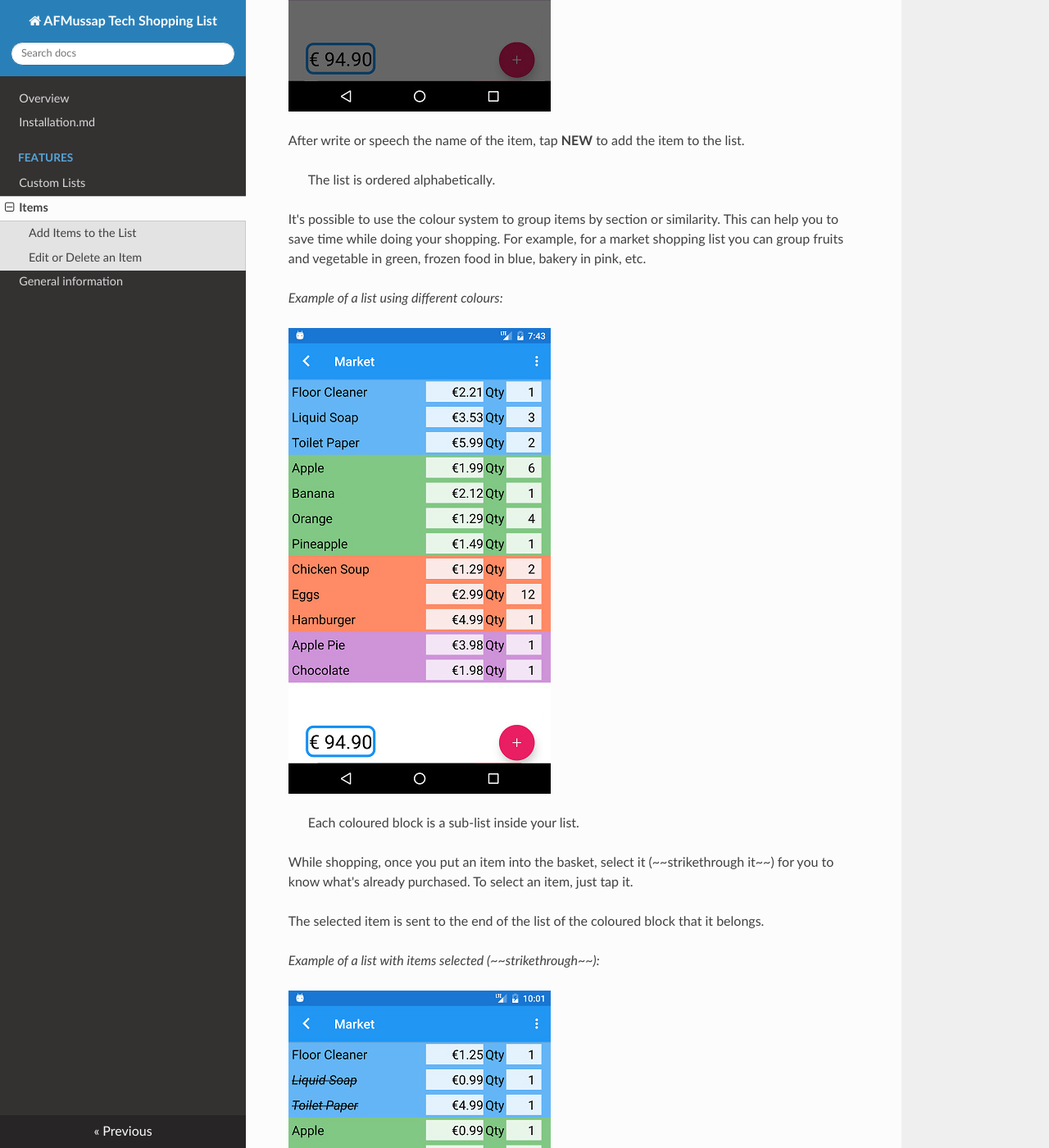
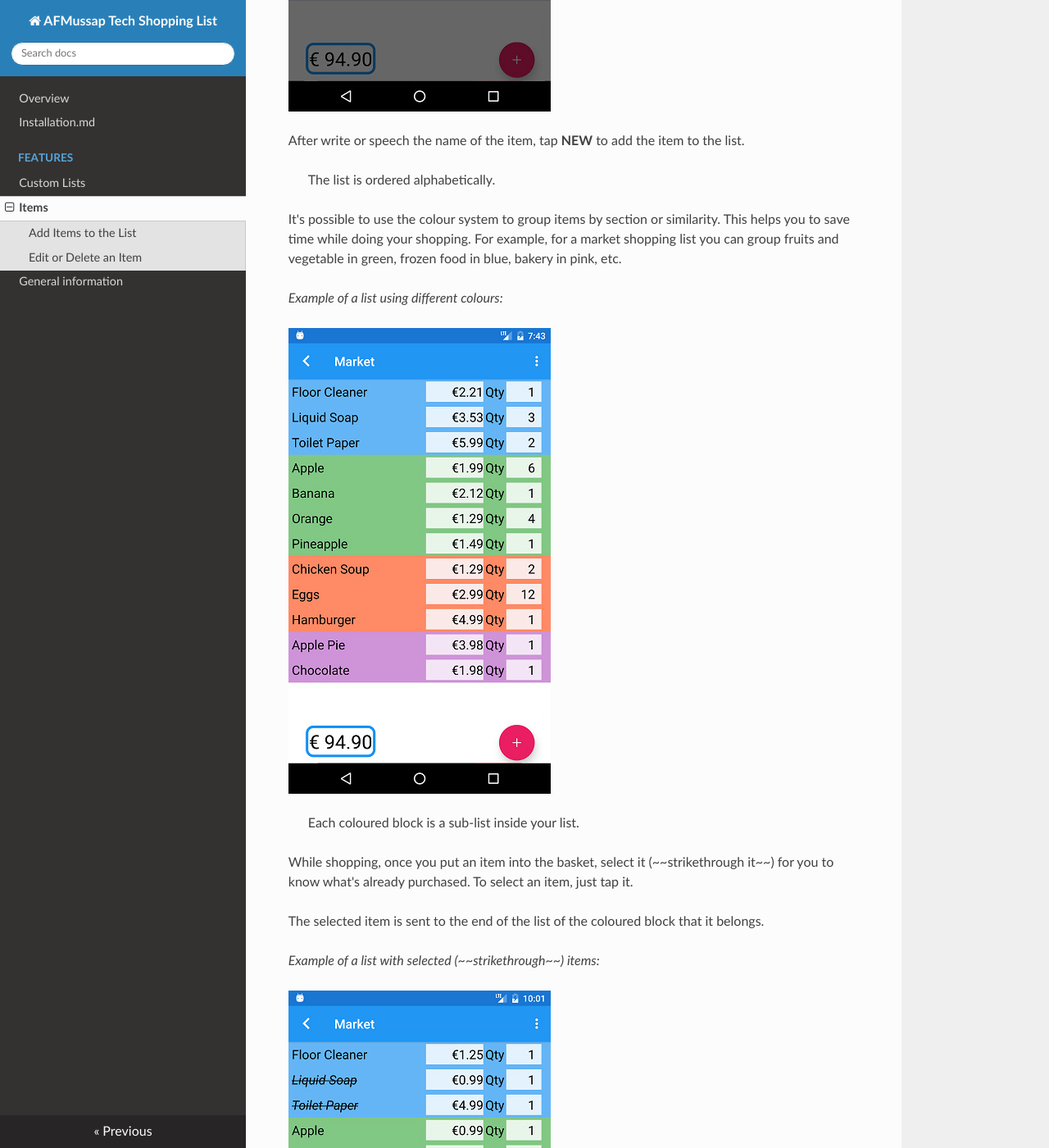
Before and after one commit to andreamussap/AFMussap-Tech-Shopping-List, an MkDocs documentation site: the page built from docs/items.md, in a window 1280 px wide and 1400 px high, scrolled down 1495 px. Shown: the whole window at 82% size. Built offline with MkDocs 1.6.1, drawn with Linux system fonts in a browser that asks for light colours; nearby versions of some CDN libraries; old or Windows-style settings are respelled for this version of MkDocs; some of the changed text lies outside the part shown.

Commit message:
Update items.md

```diff
--- a/docs/items.md
+++ b/docs/items.md
@@ -18,7 +18,7 @@ After write or speech the name of the item, tap **NEW** to add the item to the l
 
 > The list is ordered alphabetically.
 
-It's possible to use the colour system to group items by section or similarity. This can help you to save time while doing your shopping. For example, for a market shopping list you can group fruits and vegetable in green, frozen food in blue, bakery in pink, etc.
+It's possible to use the colour system to group items by section or similarity. This helps you to save time while doing your shopping. For example, for a market shopping list you can group fruits and vegetable in green, frozen food in blue, bakery in pink, etc.
 
 *Example of a list using different colours:*
 
@@ -30,7 +30,7 @@ While shopping, once you put an item into the basket, select it (~~strikethrough
 
 The selected item is sent to the end of the list of the coloured block that it belongs.
 
-*Example of a list with items selected (~~strikethrough~~):*
+*Example of a list with selected (~~strikethrough~~) items:*
 
 ![](https://github.com/andreamussap/AFMussap-Tech-Shopping-List/blob/master/docs/images/items_08.jpg)
 
```
Also changed, not shown: other parts of docs/items.md (+3 -3 lines).
